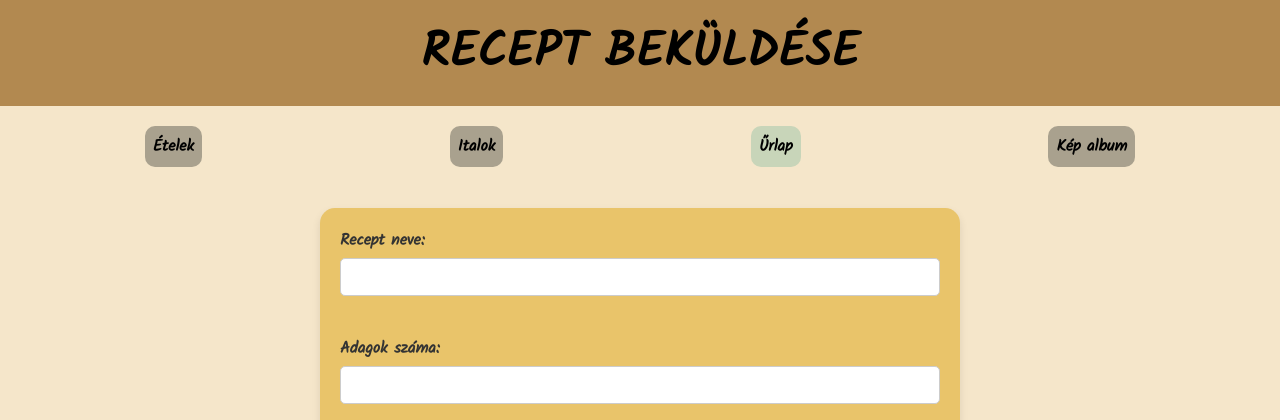
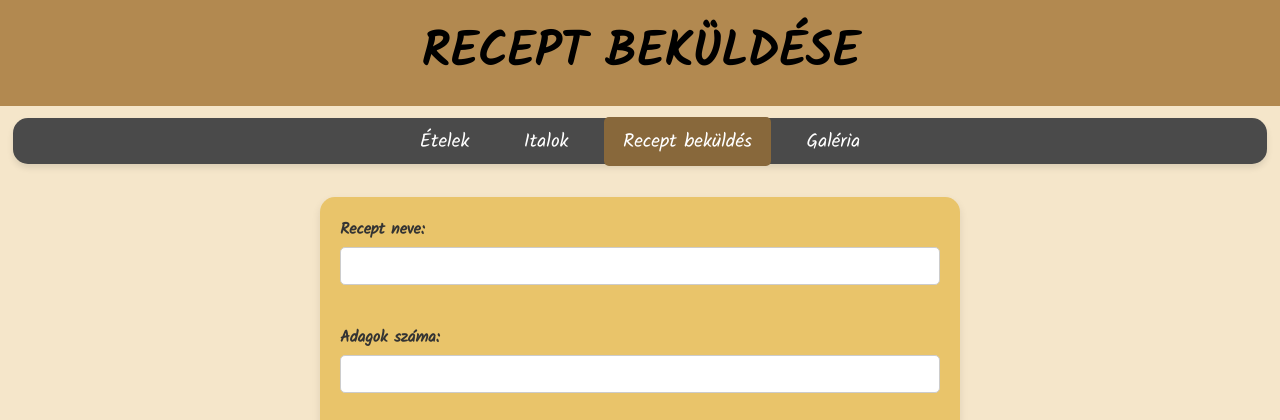
Before and after one commit to czapekzoli/weblap_beadando, a PHP site: page /form.html in a window 1280 px wide. Shown: the top 420 px of the page. Run offline with PHP 8.4, Linux system fonts and the light colour scheme.

Commit message:
frissítés

```diff
--- a/form.html
+++ b/form.html
@@ -20,12 +20,12 @@
 
     <div class="container">
         <!--NAVIGÁCIÓ-->
-        <nav>
+        <nav class="navigation">
             <ul class="nav_container">
                 <li><a href="index.html">Ételek</a></li>
                 <li><a href="italok.html">Italok</a></li>
-                <li><a class="active" href="#">Űrlap</a></li>
-                <li><a href="gallery.html">Kép album</a></li>
+                <li><a class="active" href="#">Recept beküldés</a></li>
+                <li><a href="gallery.html">Galéria</a></li>
             </ul>
         </nav>
         <!--FORM-->
--- a/gallery.html
+++ b/gallery.html
@@ -21,12 +21,12 @@
         <h1>Képgaléria</h1>
     </header>
     <div class="container">
-        <nav>
+        <nav class="navigation">
             <ul class="nav_container">
                 <li><a href="index.html">Ételek</a></li>
                 <li><a href="italok.html">Italok</a></li>
-                <li><a href="form.html">Űrlap</a></li>
-                <li><a class="active" href="#">Kép album</a></li>
+                <li><a href="form.html">Recept beküldés</a></li>
+                <li><a class="active" href="#">Galéria</a></li>
             </ul>
         </nav>
         <aside>
--- a/index.html
+++ b/index.html
@@ -20,12 +20,12 @@
   </header>
   <div class="container">
     <!--NAVIGÁCIÓ-->
-    <nav>
+    <nav class="navigation">
       <ul class="nav_container">
         <li><a class="active" href="#">Ételek</a></li>
         <li><a href="italok.html">Italok</a></li>
-        <li><a href="form.html">Űrlap</a></li>
-        <li><a href="gallery.html">Kép album</a></li>
+        <li><a href="form.html">Recept beküldés</a></li>
+        <li><a href="gallery.html">Galéria</a></li>
       </ul>
     </nav>
     <aside>
--- a/italok.html
+++ b/italok.html
@@ -21,12 +21,12 @@
 
     <div class="container">
         <!--NAVIGÁCIÓ-->
-        <nav>
+        <nav class="navigation">
             <ul class="nav_container">
                 <li><a href="index.html">Ételek</a></li>
                 <li><a class="active" href="#">Italok</a></li>
-                <li><a href="form.html">Űrlap</a></li>
-                <li><a href="gallery.html">Kép album</a></li>
+                <li><a href="form.html">Recept beküldés</a></li>
+                <li><a href="gallery.html">Galéria</a></li>
             </ul>
         </nav>
         <aside class="alkohol">
--- a/style.css
+++ b/style.css
@@ -124,44 +124,45 @@ header.container {
 
 /******NAV******/
 
-nav {
-  padding: 8px;
-  flex: 1 1 100%;
+nav ul {
+  margin: 0;
+  padding: 0;
+  list-style: none;
 }
 
-nav ul {
-  font-weight: bold;
-  list-style-type: none;
-  margin: 0;
-  padding: 0;
-}
-
-nav li a {
-  display: block;
-  padding: 8px;
-  margin-bottom: 0px;
-  color: #000000;
-  background-color: #a9a18e;
-  /*border-radius: 15px;*/
-  text-align: center;
-  text-decoration: none;
-  border-radius: 10px;
+.navigation {
+  border-radius: 15px;
+  background-color: #4a4a4a;
+  display: flex;
+  justify-content: center;
+  align-items: center;
+  padding: 0.5em 1em;
+  box-shadow: 0 4px 6px rgba(0, 0, 0, 0.1);
 }
 
 .nav_container {
   display: flex;
-  flex-direction: row;
   flex-wrap: wrap;
-  justify-content: space-around;
+  justify-content: center;
+  gap: 1em;
 }
 
-nav ul li a.active {
-  background-color: #C8D5B9;
+
+.nav_container li a {
+  text-decoration: none;
+  color: #fff;
+  font-family: 'Kalam', cursive;
+  font-size: 1.2em;
+  padding: 0.5em 1em;
+  border-radius: 5px;
+  transition: background-color 0.3s ease, color 0.3s ease;
 }
 
-nav li a:hover {
-  background-color: #ffc8dd;
-  transform: scale(1.2);
+.nav_container li a:hover,
+.nav_container li a.active {
+  background-color: #88683b;
+  /* Highlight color */
+  color: #fff;
 }
 
 /*====FOOTER====*/
@@ -343,10 +344,11 @@ span.adag {
   text-shadow: white 1px 0 10px;
 }
 
-button.pluszbutton, button.minuszbutton {
+button.pluszbutton,
+button.minuszbutton {
   background-color: transparent;
-  border:none;
-  font-size:xx-large;
+  border: none;
+  font-size: xx-large;
   display: inline-flex;
   justify-content: center;
   align-items: center;
@@ -414,7 +416,8 @@ section {
   flex-basis: 98%;
 }
 
-label.form_label,p.form_label {
+label.form_label,
+p.form_label {
   display: block;
   margin-bottom: 15px;
   font-weight: bold;
@@ -422,7 +425,7 @@ label.form_label,p.form_label {
   padding: 0;
 }
 
-label.mentesek_indent{
+label.mentesek_indent {
   padding-left: 20px;
 }
 
@@ -453,14 +456,16 @@ select {
   background-color: #fff;
 }
 
-input#husos_igen, input#husos_nem {
+input#husos_igen,
+input#husos_nem {
   display: inline-block;
   width: auto;
   margin-right: 10px;
 }
 
 input#glutenmentes,
-input#laktozmentes,input#tojasmentes {
+input#laktozmentes,
+input#tojasmentes {
   display: inline-block;
   width: auto;
   margin-right: 10px;
@@ -519,6 +524,7 @@ button[type="submit"]:hover {
   img.szoveg_elotte {
     height: 20vw;
   }
+
   .form_container {
     flex-basis: 98%;
   }
```
